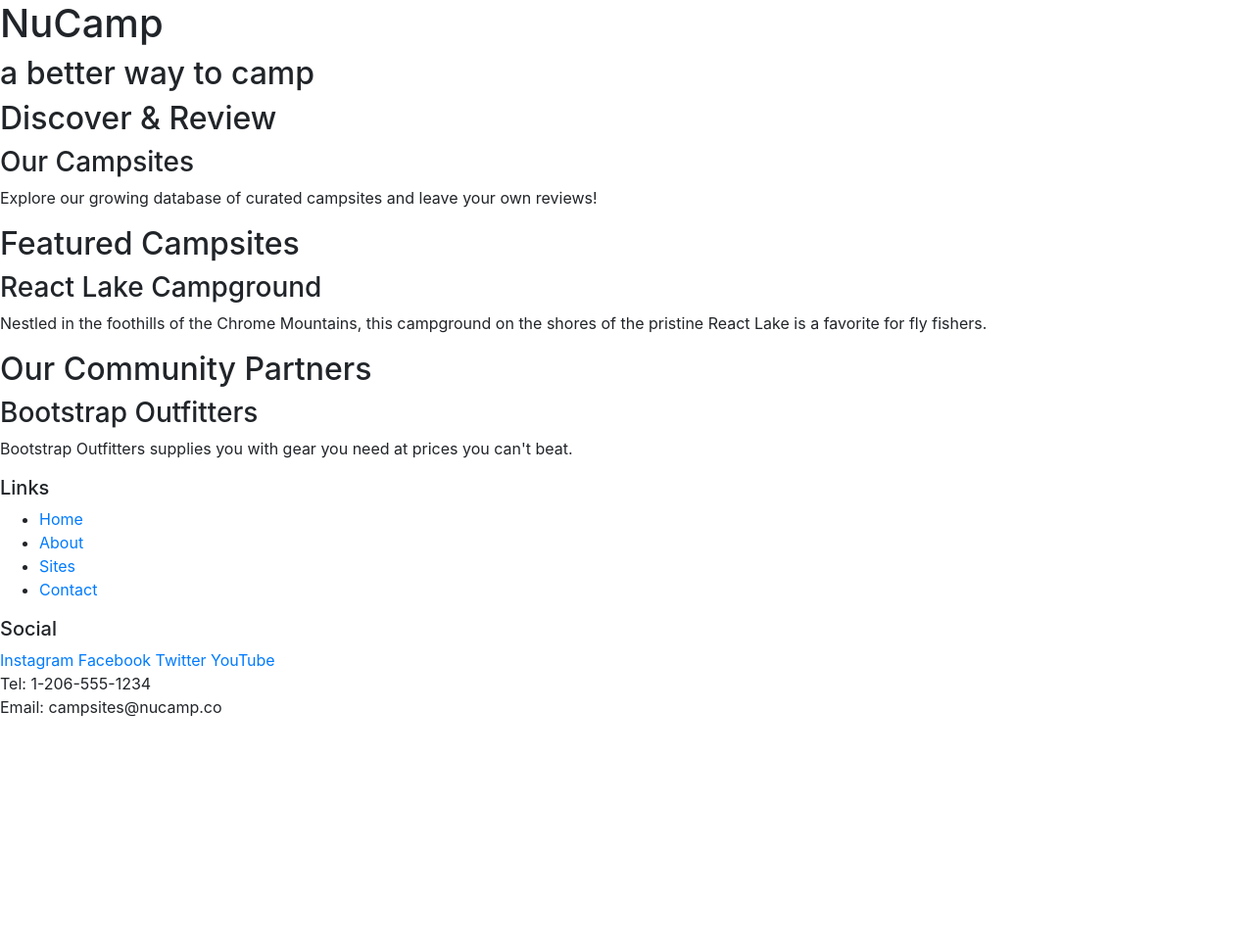
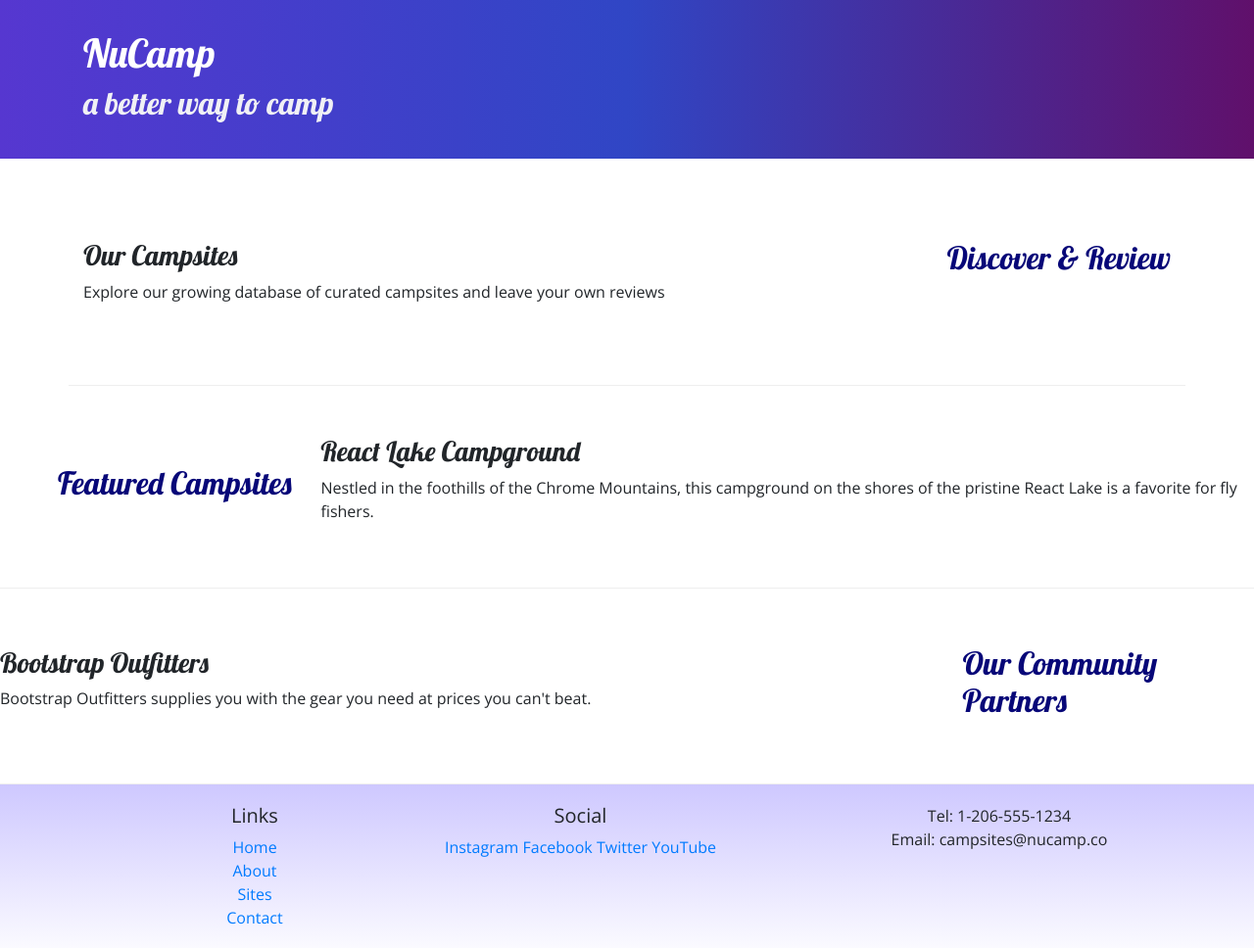
Before and after one commit to joediazq/nucampsite, a website: page index.html in a window 1280 px wide. Shown: the whole page at 98% size. Before the commit the page ends 800 px from the top, so only its background shows below. Drawn offline with nearby package versions, Linux system fonts and the light colour scheme.

Commit message:
Adding css styles

```diff
--- /dev/null
+++ b/css/styles.css
@@ -0,0 +1,32 @@
+body {
+    font-family: "Open Sans", sans-serif;
+}
+
+h1, h2, h3 {
+    font-family: "Lobster", cursive;
+}
+
+h2 {
+    color:rgb(7, 7, 120)
+}
+
+header h2 {
+    color:rgb(240, 240, 245)
+}
+
+footer {
+    background-image: linear-gradient(#CEC8FF, white);
+    padding: 20px 0;
+}
+
+.jumbotron {
+    padding: 30px;
+    background-image: linear-gradient(to right, #5637D0, #3046C5, #60106B);
+    color: white
+}
+
+.row-content{
+    padding: 50px 0;
+    border-bottom: 1px ridge;
+    min-height: 200px;
+}
--- a/index.html
+++ b/index.html
@@ -7,56 +7,85 @@
 
     <!--Bootstrap CSS-->
     <link rel="stylesheet" href="node_modules/bootstrap/dist/css/bootstrap.min.css">
+
+      <!-- Additional CSS must be placed after Bootstrap CSS -->
+    <link rel="stylesheet" href="https://fonts.googleapis.com/css?family=Lobster|Open+Sans" />
+    <link rel="stylesheet" href="css/styles.css" />
+
     <title>NuCamp: A Better Way To Camp</title>
+
 </head>
 
 <body>
 
-    <header>
-        <div>
+    <header class="jumbotron jumbotron-fluid">
+        <div class="container">
+            <div class="row">
+                <div class="col">
                     <h1>NuCamp</h1>
                     <h2>a better way to camp</h2>
                 </div>
+            </div>
+        </div>
     </header>
 
-    <div>
-        <h2>Discover & Review</h2>
+    <div class="container">
+        <div class="row row-content align items-center">
+            <div class="col-sm-4 order-sm-last col-md-3">
+                <h2 class="text-sm-right">Discover & Review</h2>
+            </div>
+            <div class="col">
                 <h3>Our Campsites</h3>
-        <p>Explore our growing database of curated campsites and leave your own reviews!</p>
+                <p>Explore our growing database of curated campsites and leave your own reviews</p>
+            </div>
+        </div>
     </div>
 
-    <div>
-        <h2>Featured Campsites</h2>
+    <div class="row row-content align-items-center">
+        <div class="col-sm-4 col-md-3">
+            <h2 class="text-sm-right">Featured Campsites</h2>
+        </div>
+        <div class="col">
             <h3>React Lake Campground</h3>
             <p>Nestled in the foothills of the Chrome Mountains, this campground on the shores of the pristine React Lake is a favorite for fly fishers.</p>
         </div>
+    </div>
 
-    <div>
+    <div class="row row-content align-items-center">
+        <div class="col-sm-4 order-sm-last col-md-3">
             <h2>Our Community Partners</h2>
+        </div>
+        <div class="col">
             <h3>Bootstrap Outfitters</h3>
-        <p>Bootstrap Outfitters supplies you with gear you need at prices you can't beat.</p>
+            <p>Bootstrap Outfitters supplies you with the gear you need at prices you can't beat.</p>
+        </div>
+    </div>
 </div>
 
 <footer>
-        <div>
+    <div class="container">
+        <div class="row">
+            <div class="col-4 col-sm-2 offset-1 text-center">
                 <h5>Links</h5>
-            <ul>
+                <ul class="list-unstyled">
                     <li><a href="#">Home</a></li>
                     <li><a href="#">About</a></li>
                     <li><a href="#">Sites</a></li>
                     <li><a href="#">Contact</a></li>
                 </ul>
             </div>
-        <div>
+            <div class="col-6 col-sm-5 text-center">
                 <h5>Social</h5>
                 <a href="http://instagram.com/">Instagram</a>
                 <a href="http://facebook.com/">Facebook</a>
                 <a href="http://twitter.com/">Twitter</a>
                 <a href="http://youtube.com/">YouTube</a>
             </div>
-        <div>
+            <div class="col-sm-4 text-center">
                 Tel: 1-206-555-1234<br />
                 Email: campsites@nucamp.co
+            </div>
+       </div>
     </div>
 </footer>
 
```
Also changed, not shown: bootstrap_grid_example.html (added, +17 -0 lines). Lines whose indentation alone changed are shown as unchanged.
